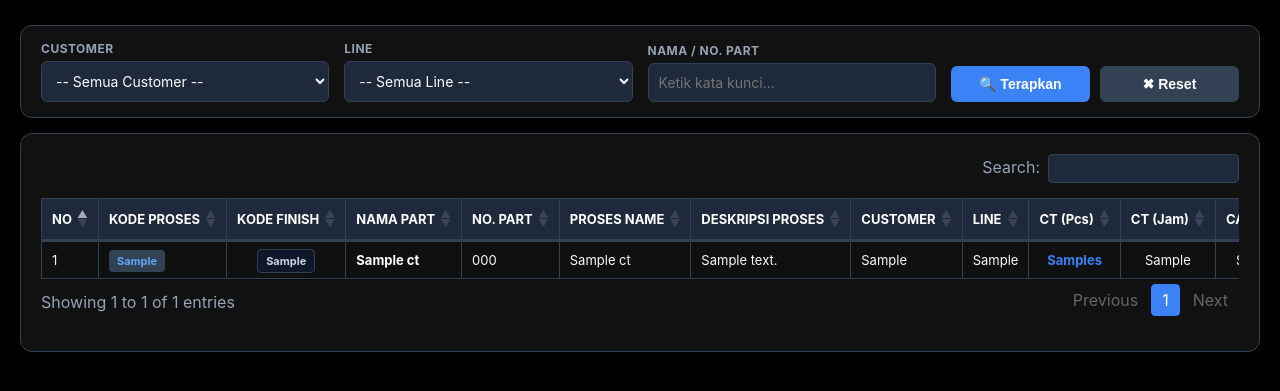
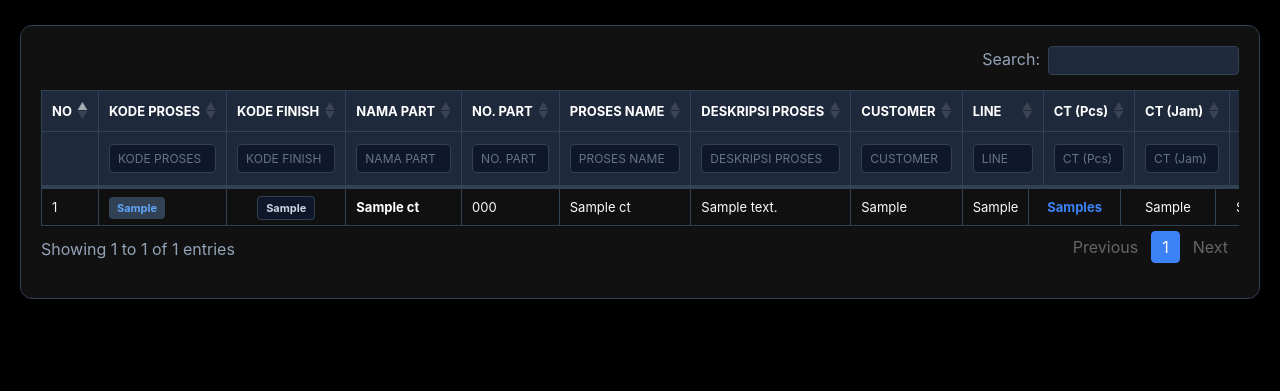
Before and after one commit to 4batuubata-hub/iot, a PHP site: page /admin/master_ct.php in a window 1280 px wide. Shown: the part 76-467 px from the top of the page. Run offline with PHP 8.4, Linux system fonts and the light colour scheme; tables that the repository leaves empty or names only in its code hold one stand-in row (values such as "Sample post"); lists and menus that the app fills with data are empty; some libraries are stand-ins or nearby versions.

Commit message:
Update master_ct.php with Edit Modal and column adjustments

```diff
--- a/admin/master_ct.php
+++ b/admin/master_ct.php
@@ -6,41 +6,7 @@
 $conn = new mysqli($host, $user, $pass, $db);
 if ($conn->connect_error) die("Koneksi Gagal: " . $conn->connect_error);
 
-// AJAX Handler untuk Update Cavity
-if ($_SERVER['REQUEST_METHOD'] === 'POST' && isset($_POST['action']) && $_POST['action'] === 'update_cavity') {
-    if (!isset($user_role) || $user_role !== 'it') {
-        echo json_encode(['status' => 'error', 'message' => 'Unauthorized']);
-        exit;
-    }
-    $id = (int)$_POST['id'];
-    $cav = (int)$_POST['cavity'];
-    $stmt = $conn->prepare("UPDATE master_ct SET cavity = ? WHERE id = ?");
-    $stmt->bind_param("ii", $cav, $id);
-    if ($stmt->execute()) {
-        echo json_encode(['status' => 'success']);
-    } else {
-        echo json_encode(['status' => 'error', 'message' => $conn->error]);
-    }
-    exit;
-}
 
-// AJAX Handler untuk Update Kode Finish
-if ($_SERVER['REQUEST_METHOD'] === 'POST' && isset($_POST['action']) && $_POST['action'] === 'update_kode_finish') {
-    if (!isset($user_role) || $user_role !== 'it') {
-        echo json_encode(['status' => 'error', 'message' => 'Unauthorized']);
-        exit;
-    }
-    $id = (int)$_POST['id'];
-    $kode_finish = $_POST['kode_finish'];
-    $stmt = $conn->prepare("UPDATE master_ct SET kode_finish = ? WHERE id = ?");
-    $stmt->bind_param("si", $kode_finish, $id);
-    if ($stmt->execute()) {
-        echo json_encode(['status' => 'success']);
-    } else {
-        echo json_encode(['status' => 'error', 'message' => $conn->error]);
-    }
-    exit;
-}
 
 // AJAX Handler untuk Import CSV
 if ($_SERVER['REQUEST_METHOD'] === 'POST' && isset($_POST['action']) && $_POST['action'] === 'import_csv') {
@@ -101,6 +67,45 @@
     }
     fclose($file);
     echo json_encode(['status' => 'success', 'message' => "Import selesai! Sukses: $success baris. Gagal: $failed baris."]);
+    exit;
+}
+
+// AJAX Handler untuk Edit Product
+if ($_SERVER['REQUEST_METHOD'] === 'POST' && isset($_POST['action']) && $_POST['action'] === 'edit_product') {
+    if (!isset($user_role) || $user_role !== 'it') {
+        echo json_encode(['status' => 'error', 'message' => 'Unauthorized']);
+        exit;
+    }
+    $id = (int)$_POST['id'];
+    $kode = $_POST['kode'];
+
+    // Check duplikat (pastikan kode tidak dipakai oleh id lain)
+    $cek = $conn->prepare("SELECT id FROM master_ct WHERE kode = ? AND id != ?");
+    $cek->bind_param("si", $kode, $id);
+    $cek->execute();
+    if ($cek->get_result()->num_rows > 0) {
+        echo json_encode(['status' => 'error', 'message' => 'Kode Proses sudah digunakan produk lain!']);
+        exit;
+    }
+
+    $kode_finish = $_POST['kode_finish'];
+    $part_name = $_POST['part_name'];
+    $part_number = $_POST['part_number'];
+    $proses_name = $_POST['proses_name'];
+    $proses_description = $_POST['proses_description'];
+    $customer = $_POST['customer'];
+    $line = $_POST['line'];
+    $ct_pcs = (float)$_POST['ct_pcs'];
+    $ct_jam = (float)$_POST['ct_jam'];
+    $cavity = (int)$_POST['cavity'];
+
+    $stmt = $conn->prepare("UPDATE master_ct SET kode=?, kode_finish=?, part_name=?, part_number=?, proses_name=?, proses_description=?, customer=?, line=?, ct_pcs=?, ct_jam=?, cavity=? WHERE id=?");
+    $stmt->bind_param("ssssssssddii", $kode, $kode_finish, $part_name, $part_number, $proses_name, $proses_description, $customer, $line, $ct_pcs, $ct_jam, $cavity, $id);
+    if ($stmt->execute()) {
+        echo json_encode(['status' => 'success']);
+    } else {
+        echo json_encode(['status' => 'error', 'message' => $conn->error]);
+    }
     exit;
 }
 
@@ -174,25 +179,19 @@
         $order_dir = 'asc';
     }
 
-    $filter_customer = isset($_POST['filter_customer']) ? $_POST['filter_customer'] : '';
-    $filter_line = isset($_POST['filter_line']) ? $_POST['filter_line'] : '';
-    $filter_part = isset($_POST['filter_part']) ? $_POST['filter_part'] : '';
-
     $where = "1=1";
     if (!empty($search)) {
         $search = $conn->real_escape_string($search);
         $where .= " AND (kode LIKE '%$search%' OR kode_finish LIKE '%$search%' OR part_name LIKE '%$search%' OR part_number LIKE '%$search%' OR proses_name LIKE '%$search%' OR customer LIKE '%$search%' OR line LIKE '%$search%')";
     }
 
-    if (!empty($filter_customer)) {
-        $where .= " AND customer = '" . $conn->real_escape_string($filter_customer) . "'";
-    }
-    if (!empty($filter_line)) {
-        $where .= " AND line = '" . $conn->real_escape_string($filter_line) . "'";
-    }
-    if (!empty($filter_part)) {
-        $val = $conn->real_escape_string($filter_part);
-        $where .= " AND (part_name LIKE '%$val%' OR part_number LIKE '%$val%')";
+    for ($i = 0; $i < count($columns); $i++) {
+        $col_search = isset($_POST['columns'][$i]['search']['value']) ? $_POST['columns'][$i]['search']['value'] : '';
+        if (!empty($col_search)) {
+            $col_name = $columns[$i];
+            $col_search_esc = $conn->real_escape_string($col_search);
+            $where .= " AND $col_name LIKE '%$col_search_esc%'";
+        }
     }
 
     $resTotal = $conn->query("SELECT COUNT(id) as total FROM master_ct");
@@ -287,10 +286,7 @@
 
         .badge { background: #334155; padding: 4px 8px; border-radius: 4px; font-size: 11px; font-weight: bold; color: #60a5fa;}
 
-        .cavity-input { width: 60px; background: #1e293b; color: white; border: 1px solid var(--border-color); padding: 5px; border-radius: 6px; text-align: center; transition: border-color 0.3s; }
-        .cavity-input:focus { outline: none; border-color: var(--primary); }
-        .kode-finish-input { width: 100px; background: #1e293b; color: white; border: 1px solid var(--border-color); padding: 5px; border-radius: 6px; text-align: center; transition: border-color 0.3s; }
-        .kode-finish-input:focus { outline: none; border-color: var(--primary); }
+
 
         /* MODAL */
         .modal { display: none; position: fixed; z-index: 10000; left: 0; top: 0; width: 100%; height: 100%; overflow: auto; background-color: rgba(0,0,0,0.8); backdrop-filter: blur(5px); }
@@ -311,18 +307,11 @@
         .btn-add { background: var(--primary) !important; color: white !important; margin-left: 10px; }
         .btn-add:hover { background: #2563eb !important; }
 
-        /* FILTER BAR */
-        .filter-bar { background: var(--card-bg); padding: 15px 20px; border-radius: 12px; border: 1px solid var(--border-color); margin-bottom: 15px; display: flex; gap: 15px; flex-wrap: wrap; align-items: flex-end; }
-        .filter-item { display: flex; flex-direction: column; gap: 5px; flex: 1; min-width: 200px; }
-        .filter-item label { font-size: 12px; color: var(--text-muted); font-weight: bold; text-transform: uppercase; letter-spacing: 0.5px; }
-        .filter-item select, .filter-item input { background: #1e293b; color: white; border: 1px solid var(--border-color); padding: 10px; border-radius: 6px; outline: none; transition: 0.3s; font-family: inherit; font-size: 14px;}
-        .filter-item select:focus, .filter-item input:focus { border-color: var(--primary); }
-        .filter-actions { display: flex; gap: 10px; flex: 1; min-width: 200px; align-items: flex-end; }
-        .filter-actions button { padding: 10px 15px; border-radius: 6px; font-weight: bold; cursor: pointer; border: none; transition: 0.3s; flex: 1; font-size: 14px;}
-        .btn-apply { background: var(--primary); color: white; }
-        .btn-apply:hover { background: #2563eb; }
-        .btn-clear { background: #334155; color: white; }
-        .btn-clear:hover { background: #475569; }
+        /* COLUMN FILTERS */
+        thead .filters th { padding: 6px 8px; background: #1e293b; border: 1px solid var(--border-color) !important; border-top: none !important; }
+        thead .filters input { width: 100%; box-sizing: border-box; background: #0f172a; color: white; border: 1px solid var(--border-color); padding: 6px 8px; border-radius: 4px; font-size: 12px; font-family: inherit; min-width: 60px; }
+        thead .filters input:focus { outline: none; border-color: var(--primary); }
+        thead .filters input::placeholder { color: #64748b; }
     </style>
 </head>
 <body>
@@ -361,38 +350,7 @@
         <h1>DAFTAR MASTER CYCLE TIME (CT)</h1>
     </div>
 
-    <?php
-    $qCust = $conn->query("SELECT DISTINCT customer FROM master_ct WHERE customer != '' ORDER BY customer ASC");
-    $qLine = $conn->query("SELECT DISTINCT line FROM master_ct WHERE line != '' ORDER BY line ASC");
-    ?>
-    <div class="filter-bar">
-        <div class="filter-item">
-            <label>Customer</label>
-            <select id="filter_customer">
-                <option value="">-- Semua Customer --</option>
-                <?php while($c = $qCust->fetch_assoc()): ?>
-                    <option value="<?= htmlspecialchars($c['customer']) ?>"><?= htmlspecialchars($c['customer']) ?></option>
-                <?php endwhile; ?>
-            </select>
-        </div>
-        <div class="filter-item">
-            <label>Line</label>
-            <select id="filter_line">
-                <option value="">-- Semua Line --</option>
-                <?php while($l = $qLine->fetch_assoc()): ?>
-                    <option value="<?= htmlspecialchars($l['line']) ?>"><?= htmlspecialchars($l['line']) ?></option>
-                <?php endwhile; ?>
-            </select>
-        </div>
-        <div class="filter-item">
-            <label>Nama / No. Part</label>
-            <input type="text" id="filter_part" placeholder="Ketik kata kunci...">
-        </div>
-        <div class="filter-actions">
-            <button class="btn-apply" onclick="applyFilters()">🔍 Terapkan</button>
-            <button class="btn-clear" onclick="resetFilters()">✖ Reset</button>
-        </div>
-    </div>
+
 
     <div class="table-container">
         <table id="ctTable" class="display nowrap" style="width:100%">
@@ -410,9 +368,11 @@
                     <th>CT (Pcs)</th>
                     <th>CT (Jam)</th>
                     <th>CAVITY</th>
+                    <?php if (isset($user_role) && $user_role === 'it'): ?>
+                    <th>AKSI</th>
+                    <?php endif; ?>
                 </tr>
             </thead>
-            <tbody>
             <tbody>
             </tbody>
         </table>
@@ -504,6 +464,72 @@
         </div>
     </div>
 
+    <!-- Edit Product Modal -->
+    <div id="editProductModal" class="modal">
+        <div class="modal-content">
+            <div class="modal-header">
+                <h3>✏️ Edit Produk Master CT</h3>
+                <span class="close-modal" onclick="closeEditModal()">&times;</span>
+            </div>
+            <form id="editProductForm">
+                <input type="hidden" id="edit_id">
+                <div class="form-row">
+                    <div class="form-group">
+                        <label>Kode Proses *</label>
+                        <input type="text" id="edit_kode" required>
+                    </div>
+                    <div class="form-group">
+                        <label>Kode Finish</label>
+                        <input type="text" id="edit_kode_finish">
+                    </div>
+                </div>
+                <div class="form-row">
+                    <div class="form-group">
+                        <label>Part Name *</label>
+                        <input type="text" id="edit_part_name" required>
+                    </div>
+                    <div class="form-group">
+                        <label>Part Number *</label>
+                        <input type="text" id="edit_part_number" required>
+                    </div>
+                </div>
+                <div class="form-row">
+                    <div class="form-group">
+                        <label>Proses Name *</label>
+                        <input type="text" id="edit_proses_name" required>
+                    </div>
+                    <div class="form-group">
+                        <label>Line</label>
+                        <input type="text" id="edit_line">
+                    </div>
+                </div>
+                <div class="form-group">
+                    <label>Deskripsi Proses</label>
+                    <textarea id="edit_proses_description" rows="2"></textarea>
+                </div>
+                <div class="form-group">
+                    <label>Customer</label>
+                    <input type="text" id="edit_customer">
+                </div>
+                <div class="form-row">
+                    <div class="form-group">
+                        <label>CT Pcs (Detik) *</label>
+                        <input type="number" id="edit_ct_pcs" step="0.01" required>
+                    </div>
+                    <div class="form-group">
+                        <label>CT Jam (Pcs/Jam) *</label>
+                        <input type="number" id="edit_ct_jam" step="0.01" required>
+                    </div>
+                    <div class="form-group">
+                        <label>Cavity *</label>
+                        <input type="number" id="edit_cavity" required>
+                    </div>
+                </div>
+                <button type="submit" class="btn-submit">💾 Simpan Perubahan</button>
+            </form>
+        </div>
+    </div>
+
     <!-- Scripts -->
     <script src="https://code.jquery.com/jquery-3.7.0.min.js"></script>
     <script src="https://cdn.datatables.net/1.13.6/js/jquery.dataTables.min.js"></script>
@@ -539,7 +565,11 @@
             });
             <?php endif; ?>
 
+            // Add a secondary header row for filters
+            $('#ctTable thead tr').clone(true).addClass('filters').appendTo('#ctTable thead');
+
             $('#ctTable').DataTable({
+                orderCellsTop: true,
                 dom: 'Bfrtip',
                 buttons: buttonsConfig,
                 pageLength: 50,
@@ -548,12 +578,34 @@
                 serverSide: true,
                 ajax: {
                     url: 'master_ct.php?ajax=1&action=get_master_ct',
-                    type: 'POST',
-                    data: function(d) {
-                        d.filter_customer = $('#filter_customer').val();
-                        d.filter_line = $('#filter_line').val();
-                        d.filter_part = $('#filter_part').val();
-                    }
+                    type: 'POST'
+                },
+                initComplete: function () {
+                    var api = this.api();
+                    var searchDelay = null;
+
+                    api.columns().eq(0).each(function (colIdx) {
+                        var cell = $('.filters th').eq($(api.column(colIdx).header()).index());
+                        var title = $(cell).text();
+
+                        // Disable filter on 'NO' column (index 0) or empty headers
+                        if (colIdx === 0 || !title.trim()) {
+                            $(cell).html('');
+                            return;
+                        }
+
+                        $(cell).html('<input type="text" placeholder="' + title + '" />');
+
+                        $('input', cell).off('keyup change').on('keyup', function (e) {
+                            var val = this.value;
+                            if (searchDelay) clearTimeout(searchDelay);
+                            searchDelay = setTimeout(function() {
+                                if (api.column(colIdx).search() !== val) {
+                                    api.column(colIdx).search(val).draw();
+                                }
+                            }, 300);
+                        });
+                    });
                 },
                 columns: [
                     { data: 'no', orderable: false },
@@ -567,11 +619,7 @@
                         data: 'kode_finish',
                         render: function(data, type, row) {
                             var safeData = data ? data.replace(/&/g, "&amp;").replace(/</g, "&lt;").replace(/>/g, "&gt;").replace(/"/g, "&quot;") : '';
-                            if (row.is_it_role) {
-                                return '<div style="text-align:center;"><input type="text" class="kode-finish-input" data-id="'+row.id+'" value="'+safeData+'" placeholder="Kosong"></div>';
-                            } else {
-                                return '<div style="text-align:center;"><span class="badge" style="background:#0f172a; border: 1px solid #334155; color: #cbd5e1;">'+(safeData||'-')+'</span></div>';
-                            }
+                            return '<div style="text-align:center;"><span class="badge" style="background:#0f172a; border: 1px solid #334155; color: #cbd5e1;">'+(safeData||'-')+'</span></div>';
                         }
                     },
                     {
@@ -600,73 +648,22 @@
                     {
                         data: 'cavity',
                         render: function(data, type, row) {
-                            if (row.is_it_role) {
-                                return '<div style="text-align:center;"><input type="number" class="cavity-input" data-id="'+row.id+'" value="'+data+'" min="1"></div>';
-                            } else {
-                                return '<div style="text-align:center;">' + data + '</div>';
-                            }
+                            return '<div style="text-align:center;">' + data + '</div>';
                         }
                     }
+                    <?php if (isset($user_role) && $user_role === 'it'): ?>
+                    ,{
+                        data: null,
+                        orderable: false,
+                        render: function(data, type, row) {
+                            var rowData = encodeURIComponent(JSON.stringify(row));
+                            return '<div style="text-align:center;"><button class="btn-edit" data-row="'+rowData+'" style="background:#f59e0b; color:white; border:none; padding:6px 12px; border-radius:4px; font-weight:bold; cursor:pointer; font-size:12px;">✏️ Edit</button></div>';
+                        }
+                    }
+                    <?php endif; ?>
                 ]
             });
 
-            // Update Cavity
-            $(document).on('change', '.cavity-input', function() {
-                var input = $(this);
-                var id = input.data('id');
-                var val = input.val();
-
-                $.ajax({
-                    url: 'master_ct.php',
-                    type: 'POST',
-                    data: { action: 'update_cavity', id: id, cavity: val },
-                    success: function(res) {
-                        try {
-                            var data = JSON.parse(res);
-                            if(data.status === 'success') {
-                                input.css('border-color', '#10b981'); // Green success flash
-                                setTimeout(function(){ input.css('border-color', '#334155'); }, 1500);
-                            } else {
-                                alert('Gagal update: ' + data.message);
-                            }
-                        } catch (e) {
-                            alert('Respons server tidak valid.');
-                        }
-                    },
-                    error: function() {
-                        alert('Terjadi kesalahan jaringan.');
-                    }
-                });
-            });
-
-            // Update Kode Finish
-            $(document).on('change', '.kode-finish-input', function() {
-                var input = $(this);
-                var id = input.data('id');
-                var val = input.val();
-
-                $.ajax({
-                    url: 'master_ct.php',
-                    type: 'POST',
-                    data: { action: 'update_kode_finish', id: id, kode_finish: val },
-                    success: function(res) {
-                        try {
-                            var data = JSON.parse(res);
-                            if(data.status === 'success') {
-                                input.css('border-color', '#10b981');
-                                setTimeout(function(){ input.css('border-color', '#334155'); }, 1500);
-                            } else {
-                                alert('Gagal update: ' + data.message);
-                            }
-                        } catch (e) {
-                            alert('Respons server tidak valid.');
-                        }
-                    },
-                    error: function() {
-                        alert('Terjadi kesalahan jaringan.');
-                    }
-                });
-            });
 
             // Modal Logic
             window.closeModal = function() {
@@ -677,6 +674,10 @@
                 $('#importCsvModal').css('display', 'none');
                 $('#importCsvForm')[0].reset();
             }
+            window.closeEditModal = function() {
+                $('#editProductModal').css('display', 'none');
+                $('#editProductForm')[0].reset();
+            }
 
             // Close when clicking outside modal
             $(window).click(function(e) {
@@ -686,6 +687,73 @@
                 if ($(e.target).is('#importCsvModal')) {
                     closeImportModal();
                 }
+                if ($(e.target).is('#editProductModal')) {
+                    closeEditModal();
+                }
+            });
+
+            // Handle Edit Button Click
+            $(document).on('click', '.btn-edit', function() {
+                var rowData = JSON.parse(decodeURIComponent($(this).attr('data-row')));
+                $('#edit_id').val(rowData.id);
+                $('#edit_kode').val(rowData.kode);
+                $('#edit_kode_finish').val(rowData.kode_finish);
+                $('#edit_part_name').val(rowData.part_name);
+                $('#edit_part_number').val(rowData.part_number);
+                $('#edit_proses_name').val(rowData.proses_name);
+                $('#edit_line').val(rowData.line);
+                $('#edit_proses_description').val(rowData.proses_description);
+                $('#edit_customer').val(rowData.customer);
+                $('#edit_ct_pcs').val(rowData.ct_pcs);
+                $('#edit_ct_jam').val(rowData.ct_jam);
+                $('#edit_cavity').val(rowData.cavity);
+                $('#editProductModal').css('display', 'block');
+            });
+
+            // Submit Form Edit Product
+            $('#editProductForm').submit(function(e) {
+                e.preventDefault();
+                var btn = $(this).find('button[type="submit"]');
+                btn.prop('disabled', true).text('⏳ Menyimpan...');
+                var data = {
+                    action: 'edit_product',
+                    id: $('#edit_id').val(),
+                    kode: $('#edit_kode').val(),
+                    kode_finish: $('#edit_kode_finish').val(),
+                    part_name: $('#edit_part_name').val(),
+                    part_number: $('#edit_part_number').val(),
+                    proses_name: $('#edit_proses_name').val(),
+                    line: $('#edit_line').val(),
+                    proses_description: $('#edit_proses_description').val(),
+                    customer: $('#edit_customer').val(),
+                    ct_pcs: $('#edit_ct_pcs').val(),
+                    ct_jam: $('#edit_ct_jam').val(),
+                    cavity: $('#edit_cavity').val()
+                };
+
+                $.ajax({
+                    url: 'master_ct.php',
+                    type: 'POST',
+                    data: data,
+                    success: function(res) {
+                        try {
+                            var json = JSON.parse(res);
+                            if(json.status === 'success') {
+                                closeEditModal();
+                                $('#ctTable').DataTable().ajax.reload(null, false); // Reload without resetting pagination
+                            } else {
+                                alert('Gagal: ' + json.message);
+                            }
+                        } catch (e) {
+                            alert('Respons server tidak valid.');
+                        }
+                        btn.prop('disabled', false).text('💾 Simpan Perubahan');
+                    },
+                    error: function() {
+                        alert('Terjadi kesalahan jaringan.');
+                        btn.prop('disabled', false).text('💾 Simpan Perubahan');
+                    }
+                });
             });
 
             // Submit Form Import CSV
@@ -766,16 +834,6 @@
                 });
             });
 
-            window.applyFilters = function() {
-                $('#ctTable').DataTable().ajax.reload();
-            };
-
-            window.resetFilters = function() {
-                $('#filter_customer').val('');
-                $('#filter_line').val('');
-                $('#filter_part').val('');
-                $('#ctTable').DataTable().search('').ajax.reload();
-            };
         });
     </script>
 </body>
```
